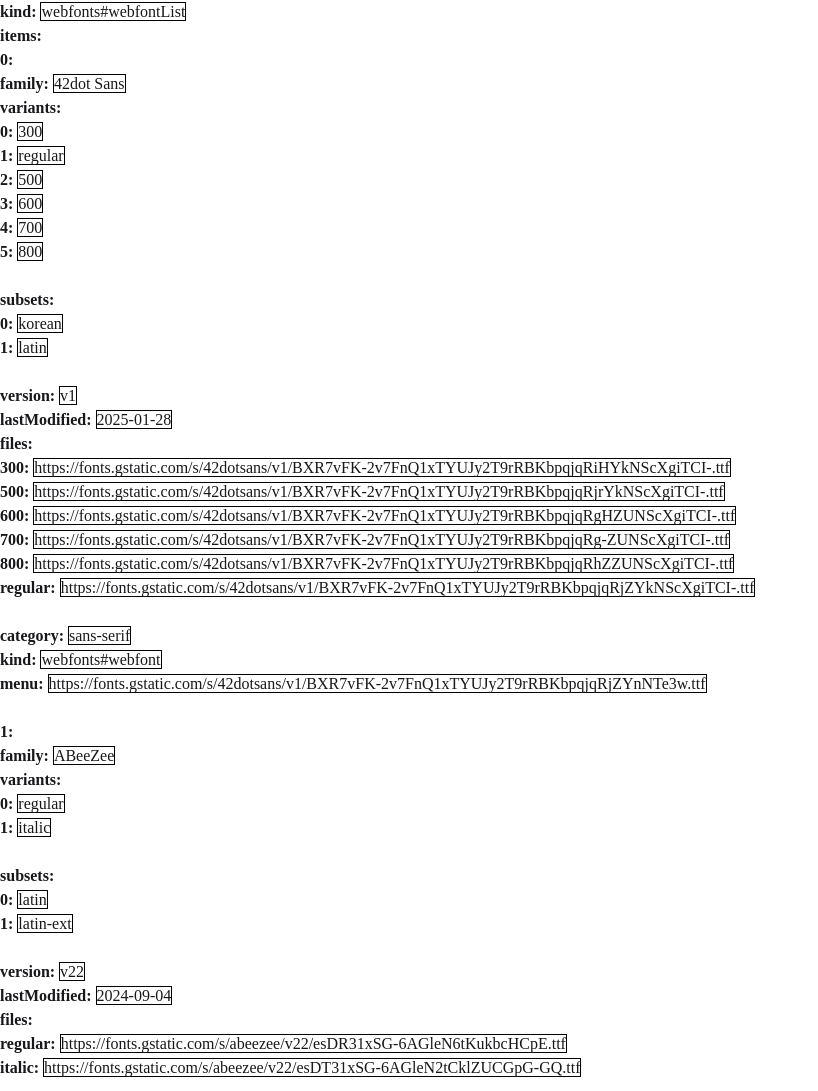
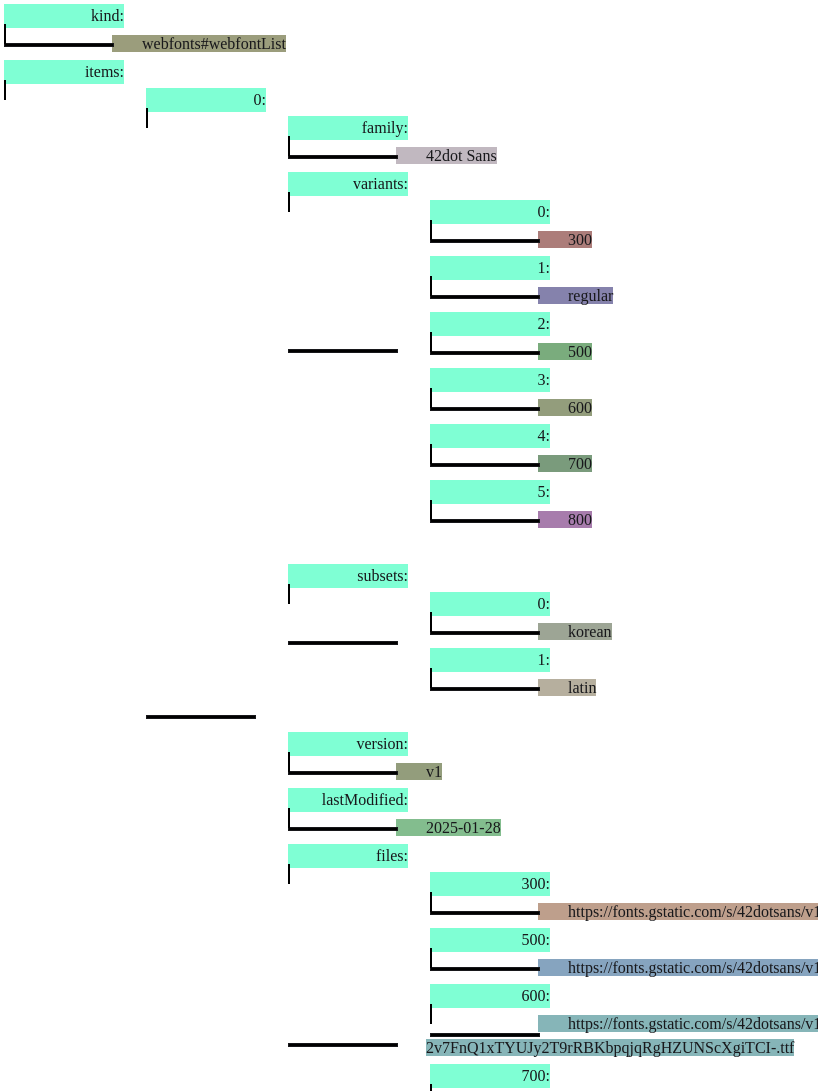
Before and after one commit to JaberChowdhury/VanillaJs_project, a website built with Vite: page index.html in a window 1280 px wide. Shown: the top 1091 px of the page, without its empty margins (0-818 px from the left). Built offline with nearby package versions, Linux system fonts and the light colour scheme.

Commit message:
add : css

```diff
--- a/index.html
+++ b/index.html
@@ -15,6 +15,6 @@
   <body>
     <div id="root"></div>
 
-    <script type="module" src="main.js"></script>
+    <script type="module" src="./main.js"></script>
   </body>
 </html>
--- a/main.js
+++ b/main.js
@@ -1,9 +1,17 @@
 import "./style.css";
 import data from "./minidata.json";
+// import data from "./data.json";
 
 window.onload = () => {
   const parsedData = JSON.parse(JSON.stringify(data));
   const dataArray = Object.entries(parsedData);
+
+  const color = () => {
+    const r = Math.floor(Math.random() * 9);
+    const g = Math.floor(Math.random() * 9);
+    const b = Math.floor(Math.random() * 9);
+    return `#${r}${g}${b}${r}${g}${b}`;
+  };
 
   const render_data = (eachData) => {
     const domtag = document.createElement("div");
@@ -12,22 +20,23 @@ window.onload = () => {
       const key = eachData[i][0];
       const value = eachData[i][1];
 
-      const keyElement = document.createElement("strong");
+      const keyElement = document.createElement("div");
       keyElement.textContent = key + ": ";
+      keyElement.classList.add("key");
       domtag.appendChild(keyElement);
 
       if (typeof value === "string" || typeof value === "number") {
         const valueElement = document.createElement("span");
         valueElement.textContent = value;
-        valueElement.setAttribute("class", "list-row border border-black");
+        valueElement.setAttribute("class", `box bg-[${color()}]/[0.52]`);
         domtag.appendChild(valueElement);
       } else if (typeof value === "object" && value !== null) {
         const nestedContainer = render_data(Object.entries(value));
-        nestedContainer.setAttribute("class", "list-row");
+        nestedContainer.setAttribute("class", "box");
         domtag.appendChild(nestedContainer);
       } else if (typeof value === "array" && value !== null) {
         const nestedContainer = render_data(data);
-        nestedContainer.setAttribute("class", "list-row");
+        nestedContainer.setAttribute("class", "box");
         domtag.appendChild(nestedContainer);
       }
 
--- a/style.css
+++ b/style.css
@@ -6,37 +6,45 @@ html {
   font-family: "Poppins";
 }
 
-section {
-  background-color: #242424;
-  width: 100%;
-  height: 100vh;
-  display: flex;
-  justify-content: center;
-  align-items: center;
+.box {
   position: relative;
-  overflow: hidden;
+  /* border: 1px dashed black; */
+  padding-left: 30px;
+  /* padding-right: 10px; */
+  /* margin: 4px; */
+  margin: 4px;
+  margin-left: 112px;
 }
 
-section > .number {
-  display: flex;
-  flex-direction: row;
-  flex-wrap: wrap;
-  justify-content: center;
-  align-items: center;
-  cursor: pointer:
+.box::before {
+  content: "";
+  position: absolute;
+  padding: 1px;
+  z-index: 1;
+  border: 1px solid;
+  width: 110px;
+  top: 45%;
+  left: -108px;
+  background-color: black;
 }
 
-.number > span {
+.key {
+  width: 120px;
+  text-align: right;
   position: relative;
-  font-size: 3em;
-  font-weight: 900;
-  color: rgb(255, 255, 254, 0, 0.05);
-  line-height: 0.9em;
-  transition: 1s;
+  margin: 4px;
+  /* display: inline-block; */
+  background-color: aquamarine;
+  z-index: 2;
 }
 
-.number > span:hover {
-  transition: 0s;
-  color: #fff;
-  z-index: 100000;
+.key::before {
+  content: "";
+  position: absolute;
+  padding: 1px;
+  z-index: 1;
+  left: 0;
+  /* border: 1px solid; */
+  height: 40px;
+  background: -webkit-linear-gradient(top, transparent 50%, black 50%);
 }
```
